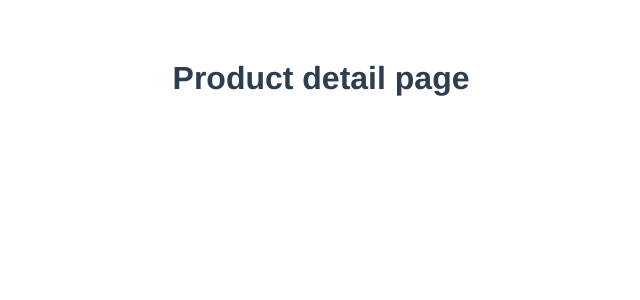
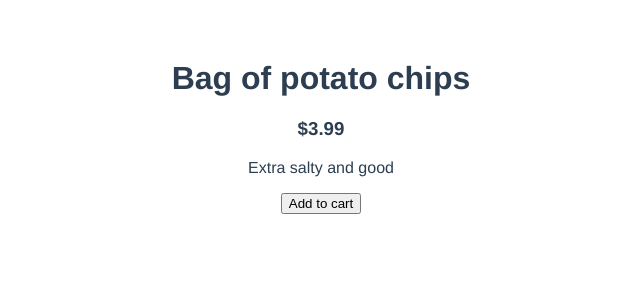
Before and after one commit to ycoodr/vue3-Ecommerce, a Vue app: page /products/123 in a window 1280 px wide. Shown: the top 300 px of the page, without its empty margins (319-959 px from the left). Built offline with nearby package versions, Linux system fonts and the light colour scheme.

Commit message:
404 page

```diff
--- a/src/pages/ProductDetailPage.vue
+++ b/src/pages/ProductDetailPage.vue
@@ -1,9 +1,28 @@
 <template>
-<h1>Product detail page</h1>
+<div v-if="productFound">
+<h1>{{ product.name }}</h1>
+<h3>{{ product.price }}</h3>
+<p>{{ product.description }}</p>
+<button>Add to cart</button>
+
+</div>
+<div v-if="!productFound">
+<h1>Oops.. we couldn't find that product</h1>
+</div>
 </template>
 
 <script>
+import products from './products';
+
 export default {
     name: 'ProductDetailPage',
+    computed: {
+        product(){
+            return products.find(prod => prod.id === this.$route.params.id);
+        },
+        productFound(){
+            return !!this.product;
+        }
+    }
 };
 </script>
```
